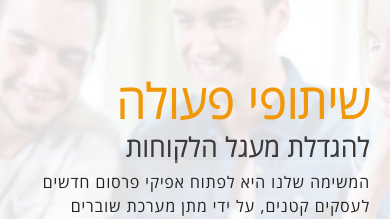
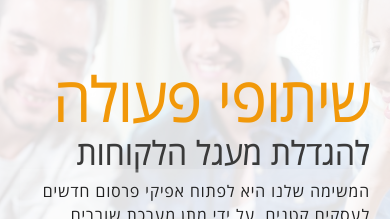
Before and after one commit to NofarL/voucherim, a React (Create React App) app: page / in a window 390 px wide. Shown: the part 151-370 px from the top of the page. Built offline with nearby package versions, Linux system fonts and the light colour scheme.

Commit message:
Better styles for mobile

```diff
--- a/src/components/homepage/Hero/Hero.scss
+++ b/src/components/homepage/Hero/Hero.scss
@@ -221,11 +221,11 @@
 
   @media (max-width: 450px) {
     h2 {
-      font-size: 2.9em;
+      font-size: 15vw;
     }
 
     h3 {
-      font-size: 1.6em;
+      font-size: 8vw;
     }
 
     a,
```
